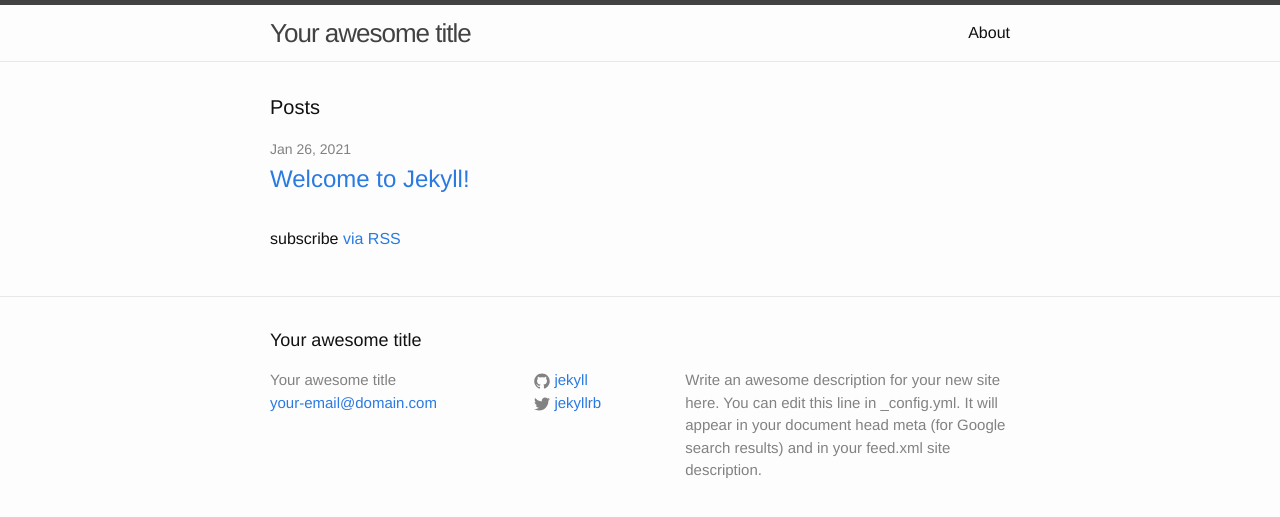
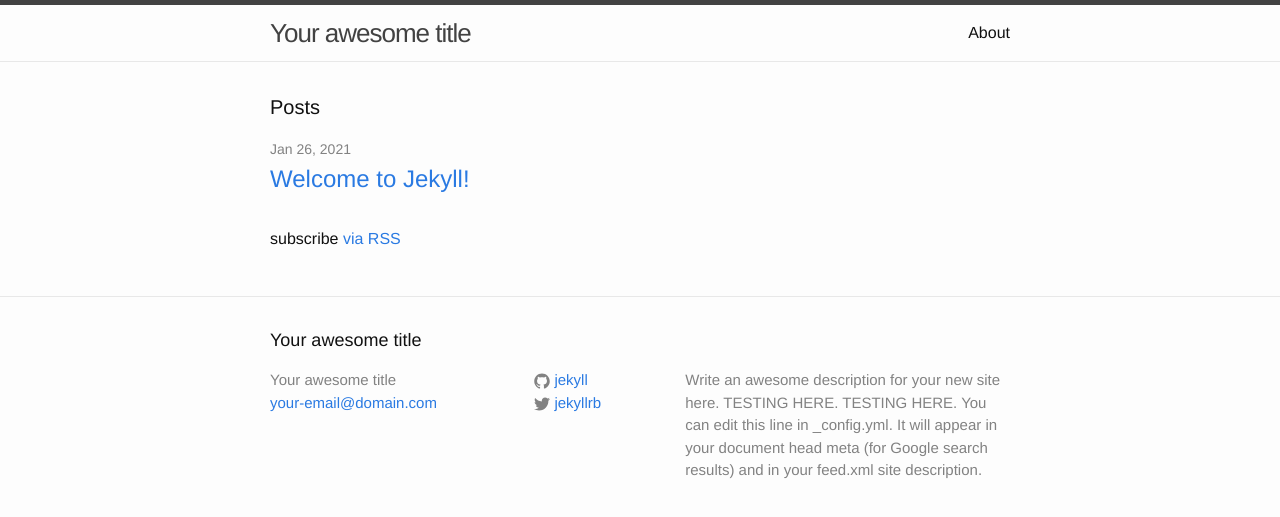
Before and after one commit to the806/the806.github.io, a Jekyll site: the page built from index.html, in a window 1280 px wide. Shown: the top 517 px of the page. Built offline with Jekyll 4.4.1, drawn with Linux system fonts in a browser that asks for light colours.

Commit message:
Update _config.yml

```diff
--- a/_config.yml
+++ b/_config.yml
@@ -9,7 +9,7 @@
 title: Your awesome title
 email: your-email@domain.com
 description: > # this means to ignore newlines until "baseurl:"
-  Write an awesome description for your new site here. You can edit this
+  Write an awesome description for your new site here. TESTING HERE. TESTING HERE. You can edit this
   line in _config.yml. It will appear in your document head meta (for
   Google search results) and in your feed.xml site description.
 baseurl: "" # the subpath of your site, e.g. /blog
```
